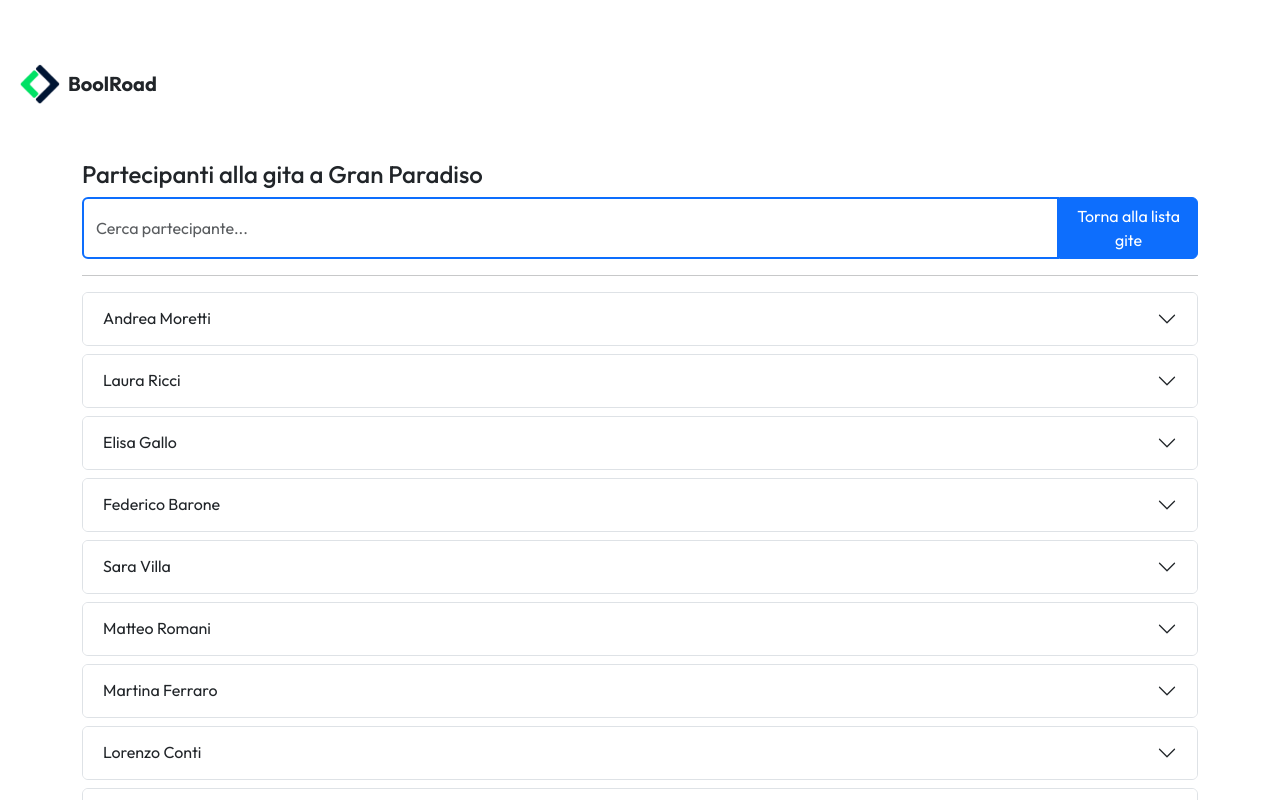
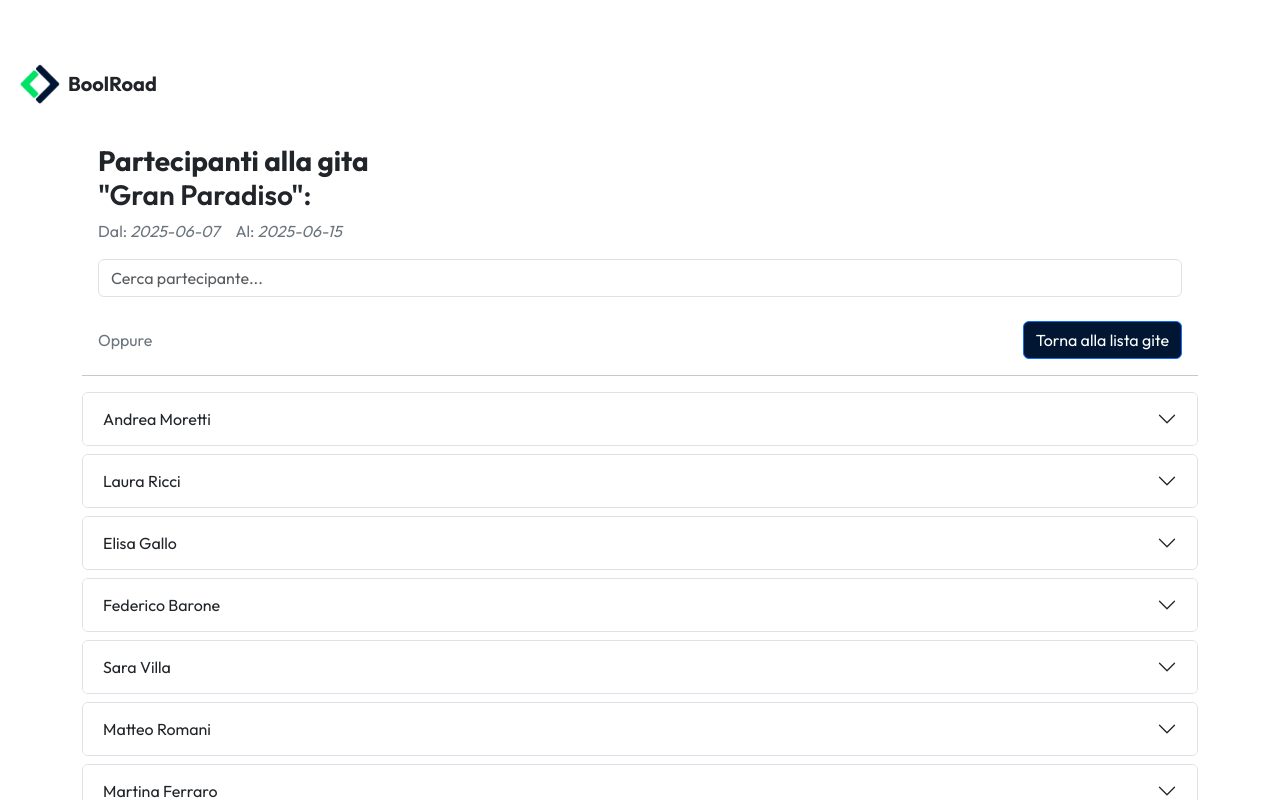
Before and after one commit to mannuccimattia/boolroad-sst, a React (Vite) app: page /viaggi/1 in a window 1280 px wide. Shown: the top 800 px of the page. Built offline with nearby package versions, Linux system fonts and the light colour scheme.

Commit message:
[UPD] Style

```diff
--- a/index.html
+++ b/index.html
@@ -12,8 +12,6 @@
   <link rel="preconnect" href="https://fonts.googleapis.com">
   <link rel="preconnect" href="https://fonts.gstatic.com" crossorigin>
   <link href="https://fonts.googleapis.com/css2?family=Outfit:wght@100..900&display=swap" rel="stylesheet">
-  <link href='https://cdn.jsdelivr.net/npm/bootstrap@5.3.6/dist/css/bootstrap.min.css' rel='stylesheet'
-    integrity='sha384-4Q6Gf2aSP4eDXB8Miphtr37CMZZQ5oXLH2yaXMJ2w8e2ZtHTl7GptT4jmndRuHDT' crossorigin='anonymous'>
 </head>
 
 <body>
--- a/src/components/PartecipanteCard.jsx
+++ b/src/components/PartecipanteCard.jsx
@@ -10,7 +10,7 @@ const PartecipanteCard = ({ partecipante }) => {
                         type="button"
                         data-bs-toggle="collapse"
                         data-bs-target={`#collapse-${id}`}
-                        aria-expanded="false"
+                        aria-expanded="true"
                         aria-controls={`collapse-${id}`}
                     >
                         {nome} {cognome}
@@ -20,12 +20,22 @@ const PartecipanteCard = ({ partecipante }) => {
                     id={`collapse-${id}`}
                     className="accordion-collapse collapse"
                     aria-labelledby={`heading-${id}`}
+                    data-bs-parent="#accordion"
                 >
-                    <div className="info accordion-body">
+                    <div className="info accordion-body bg-main text-white rounded-bottom pb-1">
                         <ul className="ps-0">
-                            <li>Codice Fiscale: {codice_fiscale}</li>
-                            <li>Telefono: {telefono}</li>
-                            <li>Email: {email}</li>
+                            <li>
+                                <strong className="text-second">Codice Fiscale:</strong>
+                                <span> {codice_fiscale}</span>
+                            </li>
+                            <li>
+                                <strong className="text-second">Telefono:</strong>
+                                <span> {telefono}</span>
+                            </li>
+                            <li>
+                                <strong className="text-second">Email:</strong>
+                                <span> {email}</span>
+                            </li>
                         </ul>
                     </div>
                 </div>
--- a/src/components/TripCard.jsx
+++ b/src/components/TripCard.jsx
@@ -10,7 +10,7 @@ const TripCard = ({ viaggio }) => {
           <div className="card-body p-4">
             <h4 className="card-title">{nome}</h4>
             <div className="text-secondary mb-2">{luogo}</div>
-            <div className={`badge rounded-pill badge-${color_tag} px-2 mb-2 fw-medium`}>{tipologia}</div>
+            <div className={`badge rounded-pill badge-${color_tag} px-3 mb-2 fw-medium`}>{tipologia}</div>
             <div className='mb-1'>Partenza: <b>{data_partenza}</b></div>
             <div className='mb-1'>Rientro: <b>{data_arrivo}</b></div>
             <div className='mb-1'>Partecipanti: <b>{partecipanti.length}</b></div>
--- a/src/data/array.js
+++ b/src/data/array.js
@@ -36,7 +36,7 @@ const viaggi = [
     nome: "Firenze",
     data_partenza: "2025-08-03",
     data_arrivo: "2025-08-08",
-    tipologia: "Visite guidate soft",
+    tipologia: "Visite guidate",
     color_tag: "red",
     luogo: "Firenze, Siena, Pisa",
     accompagnatore: "Elena Bianchi",
@@ -100,7 +100,7 @@ const viaggi = [
     nome: "Roma",
     data_partenza: "2025-09-10",
     data_arrivo: "2025-09-13",
-    tipologia: "Visite guidate soft",
+    tipologia: "Visite guidate",
     color_tag: "red",
     luogo: "Roma",
     accompagnatore: "Sara Mancini",
@@ -165,7 +165,7 @@ const viaggi = [
     nome: "Roma",
     data_partenza: "2025-02-20",
     data_arrivo: "2025-02-22",
-    tipologia: "Visite guidate soft",
+    tipologia: "Visite guidate",
     color_tag: "red",
     luogo: "Lazio",
     accompagnatore: "Laura Bianchi",
@@ -192,7 +192,7 @@ const viaggi = [
     nome: "Venezia",
     data_partenza: "2025-03-15",
     data_arrivo: "2025-03-17",
-    tipologia: "Visite guidate soft",
+    tipologia: "Visite guidate",
     color_tag: "red",
     luogo: "Veneto",
     accompagnatore: "Francesca Rossi",
@@ -307,7 +307,7 @@ const viaggi = [
     nome: "Matera",
     data_partenza: "2025-10-10",
     data_arrivo: "2025-10-13",
-    tipologia: "Visite guidate soft",
+    tipologia: "Visite guidate",
     color_tag: "red",
     luogo: "Basilicata",
     accompagnatore: "Giulia Marchetti",
--- a/src/index.css
+++ b/src/index.css
@@ -29,5 +29,14 @@ ul {
 }
 
 .badge-red {
-  background-color: rgb(212, 76, 76);
+  background-color: rgb(213, 107, 235);
 }
+
+.nav-underline .nav-link.active,
+.nav-underline .nav-link:hover {
+  border-bottom-color: #00E165 !important;
+}
+
+.text-second {
+  color: #00E165;
+}
--- a/src/pages/TripDetail.jsx
+++ b/src/pages/TripDetail.jsx
@@ -42,20 +42,40 @@ const TripDetail = () => {
 
     return (
         <>
-            <div className="row gy-4 my-3">
+            <div className="row mt-2 px-3 gy-3">
                 <div className="col-12">
-                    <h4 className='tripTitle'>{`Partecipanti alla gita a ${trip.nome}`}</h4>
-                    <div className="form-group d-flex">
+                    <h3 className='fw-bold'>
+                        <div>Partecipanti alla gita</div>
+                        <div className='fw-semibold'>
+                            "{trip.nome}":
+                        </div>
+                    </h3>
+                    <div className='text-secondary'>
+                        <span>
+                            Dal:
+                            <em> {trip.data_partenza}</em>
+                        </span>
+                        <span className='ms-3'>
+                            Al:
+                            <em> {trip.data_arrivo}</em>
+                        </span>
+                    </div>
+                    <div className="form-group mt-3">
                         <input
                             type="text"
-                            className="form-control border border-2 border-primary rounded-0 rounded-start"
+                            className="form-control border border-1 border-main rounded"
                             placeholder="Cerca partecipante..."
                             value={searchInput}
                             onChange={handleChange}
                         />
+                        <div className="wrapper mt-4 d-flex justify-content-between align-items-center
+                        ">
+                            <span className='me-2 text-secondary'>Oppure</span>
+
                             <Link to={`/`}>
                                 <button
-                                className="btn btn-primary rounded-0 rounded-end"
+                                    className="btn btn-primary
+                                bg-main rounded"
                                     type="button"
                                 >Torna alla lista gite
                                 </button>
@@ -63,7 +83,9 @@ const TripDetail = () => {
                         </div>
                     </div>
                 </div>
+            </div>
             <hr />
+            <div id="accordion" className='mb-5'>
                 {partecipantiFiltrati && partecipantiFiltrati.map((partecipante) => {
                     return (
                         <PartecipanteCard
@@ -73,6 +95,7 @@ const TripDetail = () => {
                     )
                 })
                 }
+            </div>
         </>
     )
 }
```
Lines whose indentation alone changed are shown as unchanged.
